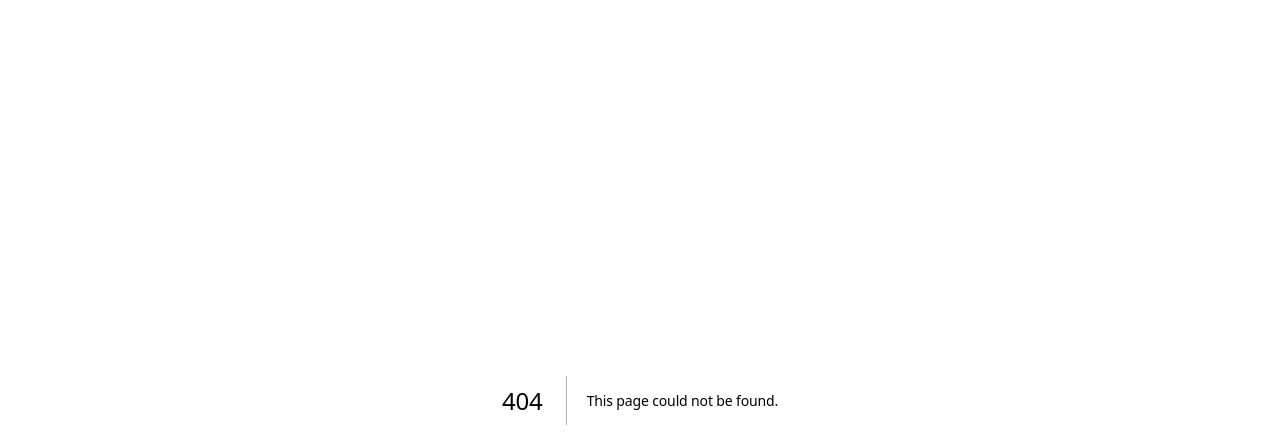
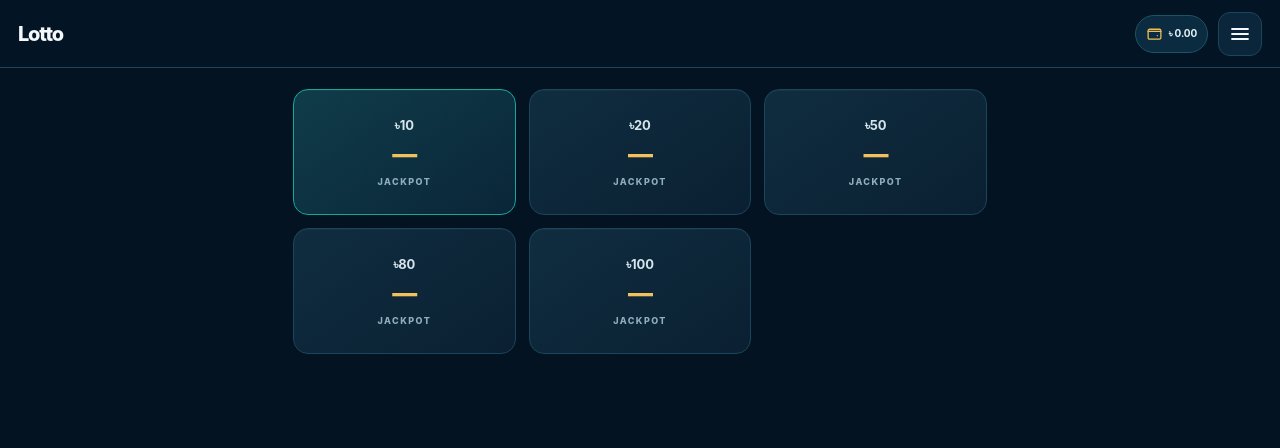
Before and after one commit to rasedulinfinix100-afk/platform, a Next.js app: page /Ticket/Chart in a window 1280 px wide. Before the commit this address had no page. Shown: the top 448 px of the page. Built offline with nearby package versions, Linux system fonts and the light colour scheme.

Commit message:
Add public Ticket Chart route at /Ticket/Chart/

```diff
--- /dev/null
+++ b/app/Ticket/Chart/page.tsx
@@ -0,0 +1,6 @@
+import TicketChart from "../TicketChart";
+import {SiteShell} from "@/components/SiteShell";
+
+export default function TicketChartPage(){
+  return <SiteShell><TicketChart /></SiteShell>;
+}
```
